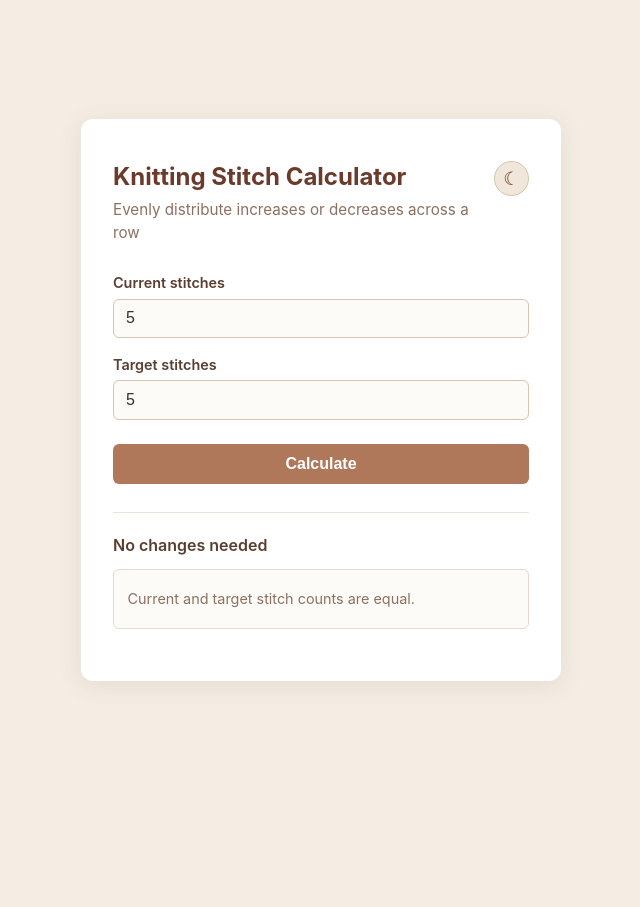
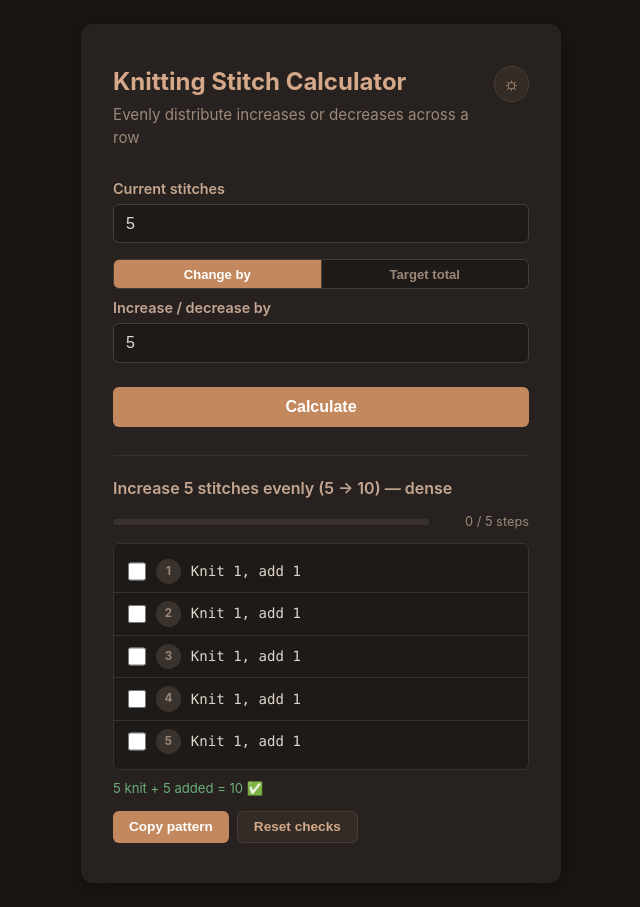
Before and after one commit to only1thor/knittingkit, a plain HTML site: page index.html in a window 1280 px wide. Both pictures are taken after typing "5", "5" into the empty fields and a click on the button "Calculate". Shown: the whole page, without its empty margins (319-959 px from the left). Before the commit the page ends 800 px from the top, so only its background shows below. Drawn offline with Linux system fonts and the light colour scheme.

Commit message:
darkmode, and increment as defaluts

```diff
--- a/index.html
+++ b/index.html
@@ -25,8 +25,12 @@
                 <input type="number" id="current-stitches" min="1" step="1" required placeholder="e.g. 100">
             </div>
             <div class="input-group">
-                <label for="target-stitches">Target stitches</label>
-                <input type="number" id="target-stitches" min="1" step="1" required placeholder="e.g. 120">
+                <div class="mode-switch" role="radiogroup" aria-label="Input mode">
+                    <button type="button" class="mode-btn active" data-mode="change">Change by</button>
+                    <button type="button" class="mode-btn" data-mode="target">Target total</button>
+                </div>
+                <label for="target-stitches" id="target-label">Increase / decrease by</label>
+                <input type="number" id="target-stitches" step="1" required placeholder="e.g. +20 or -10">
             </div>
             <button type="submit" id="calc-btn">Calculate</button>
         </form>
--- a/script.js
+++ b/script.js
@@ -138,18 +138,35 @@
     }
 
     // --- Validation ---
-    function validate(startStr, targetStr) {
+    function validate(startStr, secondStr, mode) {
         var start = Number(startStr);
-        var target = Number(targetStr);
-        if (startStr === "" || targetStr === "") {
+        var second = Number(secondStr);
+        if (startStr === "" || secondStr === "") {
             return { ok: false, message: "Please enter both values." };
         }
-        if (!Number.isInteger(start) || !Number.isInteger(target)) {
+        if (!Number.isInteger(start) || !Number.isInteger(second)) {
             return { ok: false, message: "Please enter whole numbers only." };
         }
-        if (start <= 0 || target <= 0) {
-            return { ok: false, message: "Stitch counts must be positive integers." };
+        if (start <= 0) {
+            return { ok: false, message: "Current stitches must be a positive integer." };
         }
+
+        var target;
+        if (mode === "change") {
+            if (second === 0) {
+                return { ok: false, message: "Change amount cannot be zero." };
+            }
+            target = start + second;
+            if (target <= 0) {
+                return { ok: false, message: "Result would be " + target + " stitches \u2014 must be positive." };
+            }
+        } else {
+            if (second <= 0) {
+                return { ok: false, message: "Target stitches must be a positive integer." };
+            }
+            target = second;
+        }
+
         return { ok: true, start: start, target: target };
     }
 
@@ -166,9 +183,40 @@
     var copyBtn = document.getElementById("copy-btn");
     var resetBtn = document.getElementById("reset-btn");
     var themeToggle = document.getElementById("theme-toggle");
+    var targetInput = document.getElementById("target-stitches");
+    var targetLabel = document.getElementById("target-label");
+    var modeBtns = document.querySelectorAll(".mode-btn");
 
     // Current steps for copy functionality
     var currentSteps = [];
+
+    // --- Input mode (target vs change) ---
+    var inputMode = "change";
+
+    function setMode(mode) {
+        inputMode = mode;
+        for (var i = 0; i < modeBtns.length; i++) {
+            modeBtns[i].classList.toggle("active", modeBtns[i].dataset.mode === mode);
+        }
+        if (mode === "change") {
+            targetLabel.textContent = "Increase / decrease by";
+            targetInput.placeholder = "e.g. +20 or -10";
+            targetInput.removeAttribute("min");
+        } else {
+            targetLabel.textContent = "Target stitches";
+            targetInput.placeholder = "e.g. 120";
+            targetInput.min = "1";
+        }
+        targetInput.value = "";
+    }
+
+    for (var mi = 0; mi < modeBtns.length; mi++) {
+        modeBtns[mi].addEventListener("click", function () {
+            if (this.dataset.mode !== inputMode) {
+                setMode(this.dataset.mode);
+            }
+        });
+    }
 
     // --- Checklist rendering ---
     function renderChecklist(steps) {
@@ -274,8 +322,8 @@
         hideAll();
 
         var startStr = document.getElementById("current-stitches").value.trim();
-        var targetStr = document.getElementById("target-stitches").value.trim();
-        var v = validate(startStr, targetStr);
+        var secondStr = targetInput.value.trim();
+        var v = validate(startStr, secondStr, inputMode);
 
         if (!v.ok) { showError(v.message); return; }
 
@@ -321,7 +369,7 @@
             var stored = localStorage.getItem("theme");
             if (stored) return stored === "dark";
         } catch (e) {}
-        return window.matchMedia && window.matchMedia("(prefers-color-scheme: dark)").matches;
+        return true;
     }
 
     applyTheme(getPreferredTheme());
--- a/style.css
+++ b/style.css
@@ -154,6 +154,42 @@ h1 {
     font-weight: 600;
     margin-bottom: 0.3rem;
     color: var(--label);
+}
+
+/* === Mode switch === */
+.mode-switch {
+    display: flex;
+    gap: 0;
+    margin-bottom: 0.5rem;
+    border: 1.5px solid var(--input-border);
+    border-radius: 6px;
+    overflow: hidden;
+    background: var(--input-bg);
+}
+
+.mode-btn {
+    flex: 1;
+    padding: 0.4rem 0.5rem;
+    font-size: 0.82rem;
+    font-weight: 600;
+    border: none;
+    background: transparent;
+    color: var(--subtle);
+    cursor: pointer;
+    transition: background 0.2s, color 0.2s;
+}
+
+.mode-btn + .mode-btn {
+    border-left: 1.5px solid var(--input-border);
+}
+
+.mode-btn.active {
+    background: var(--accent);
+    color: #fff;
+}
+
+.mode-btn:not(.active):hover {
+    background: var(--divider);
 }
 
 .input-group input {
```
